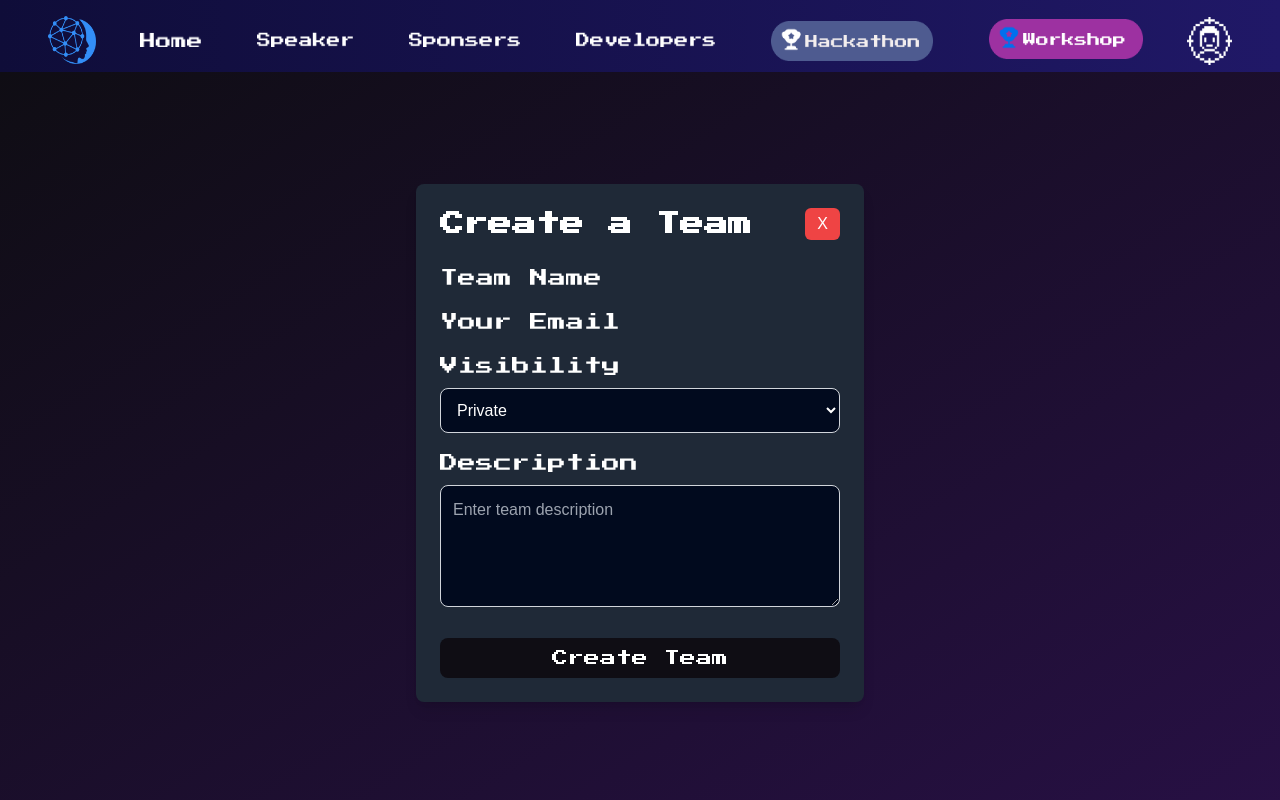
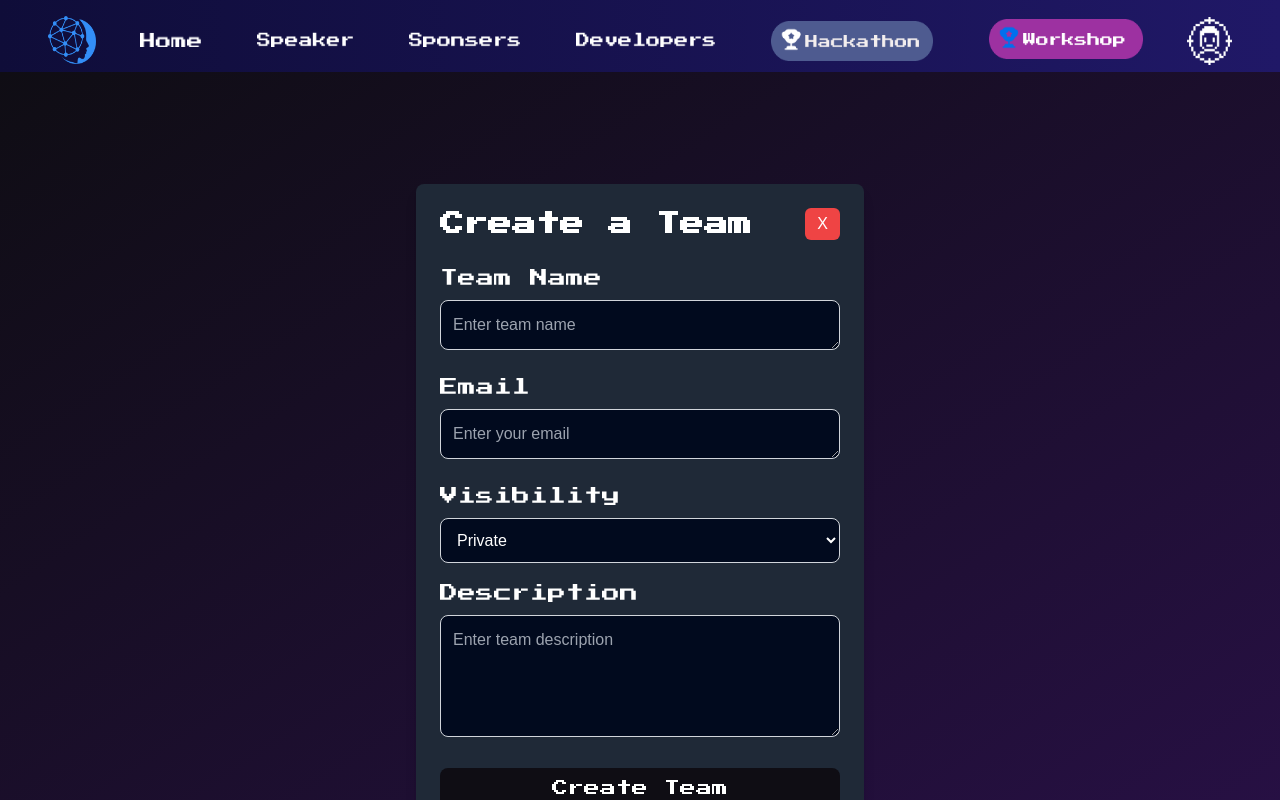
Before and after one commit to Pranav-Kumar14/Aurora-25, a React (Vite) app in the folder frontend/: page /hackathon-info in a window 1280 px wide. Both pictures are taken after a click on the button 378 px from the left and 351 px from the top of the page. Shown: the top 800 px of the page. Built offline with nearby package versions, Linux system fonts and the light colour scheme.

Commit message:
Hackathon Info Form Changed

```diff
--- a/frontend/src/components/teams.jsx
+++ b/frontend/src/components/teams.jsx
@@ -63,27 +63,25 @@ const Teams = ({ onClose }) => {
           {/* Team Name */}
           <div className="mb-4">
             <label className="block text-lg mb-2 font-press-start">Team Name</label>
-            <input
-              type="text"
+            <textarea
               name="teamname"
               value={teamData.teamname}
               onChange={handleChange}
-              className={`${inputStyle} bg-[#6d8dd2] text-white`}
+              className={`${inputStyle} bg-[#010A1E] text-white`}
               placeholder="Enter team name"
-              required
+              rows="1"
             />
           </div>
           {/* Email */}
           <div className="mb-4">
-            <label className="block text-lg mb-2 font-press-start">Your Email</label>
-            <input
-              type="email"
+            <label className="block text-lg mb-2 font-press-start">Email</label>
+            <textarea
               name="email"
               value={teamData.email}
               onChange={handleChange}
               className={`${inputStyle} bg-[#010A1E] text-white`}
               placeholder="Enter your email"
-              required
+              rows="1"
             />
           </div>
           {/* Visibility */}
--- a/frontend/src/pages/HackDemo.jsx
+++ b/frontend/src/pages/HackDemo.jsx
@@ -299,14 +299,14 @@ const TeamManagementPage = () => {
                       >
                         Enter Member's Email
                       </label>
-                      <input
-                        type="email"
-                        id="newMemberEmail"
-                        className="w-full p-3 border border-gray-300 rounded-lg focus:outline-none focus:ring-2 focus:ring-blue-500 font-press-start"
-                        placeholder="Enter email"
+                        <textarea
+                        name="email"
                         value={newMemberEmail}
                         onChange={(e) => setNewMemberEmail(e.target.value)}
-                      />
+                        className={` w-full p-3 border border-gray-800 rounded-lg focus:outline-none focus:ring-2 focus:ring-black font-press-start text-black`}
+                        placeholder="Enter email"
+                        rows="1"
+                        />
                       <div className="flex justify-between mt-6 font-press-start">
                         <button
                           className="bg-[#0f0d14] text-white py-2 px-4 rounded-lg hover:bg-gray-800 font-press-start"
```
